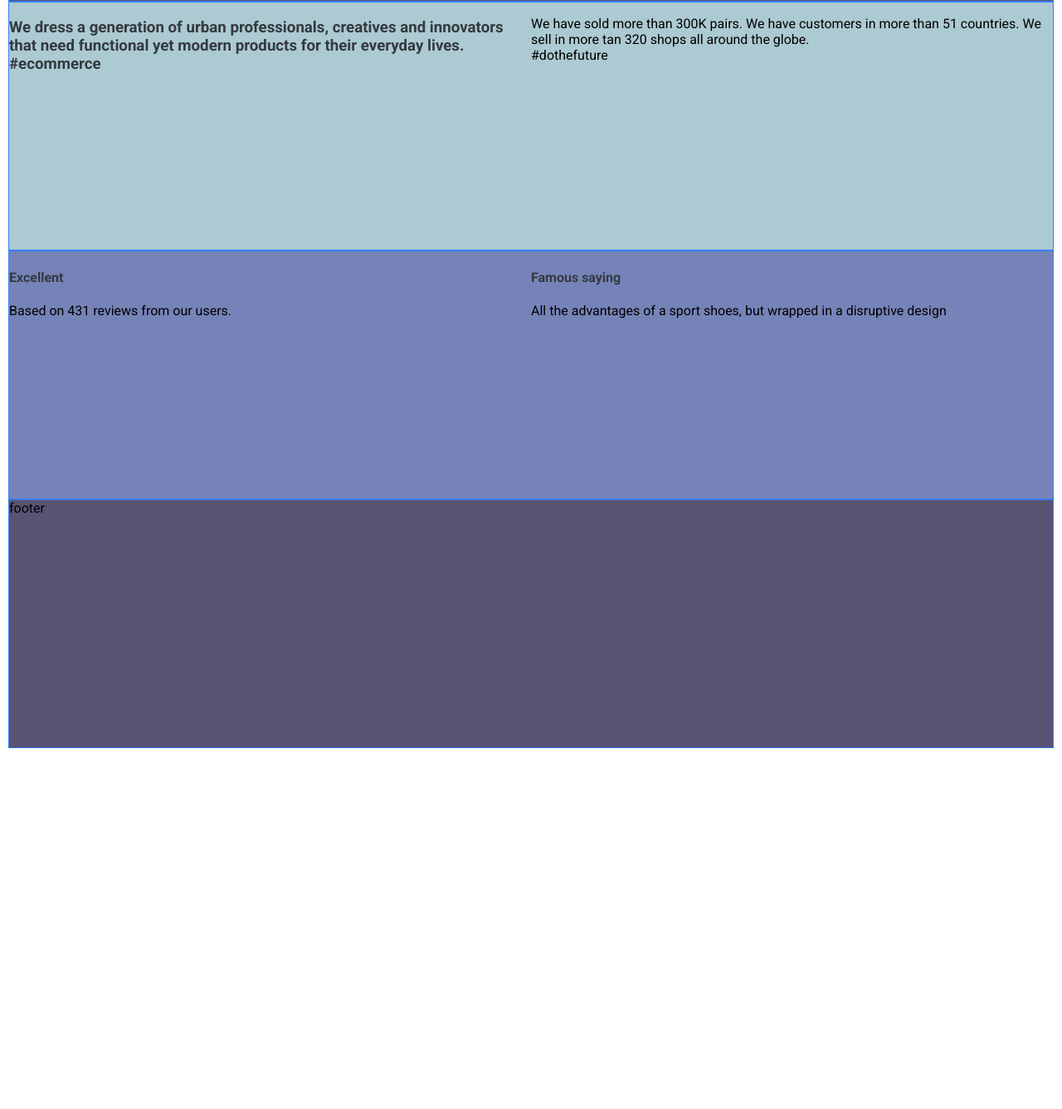
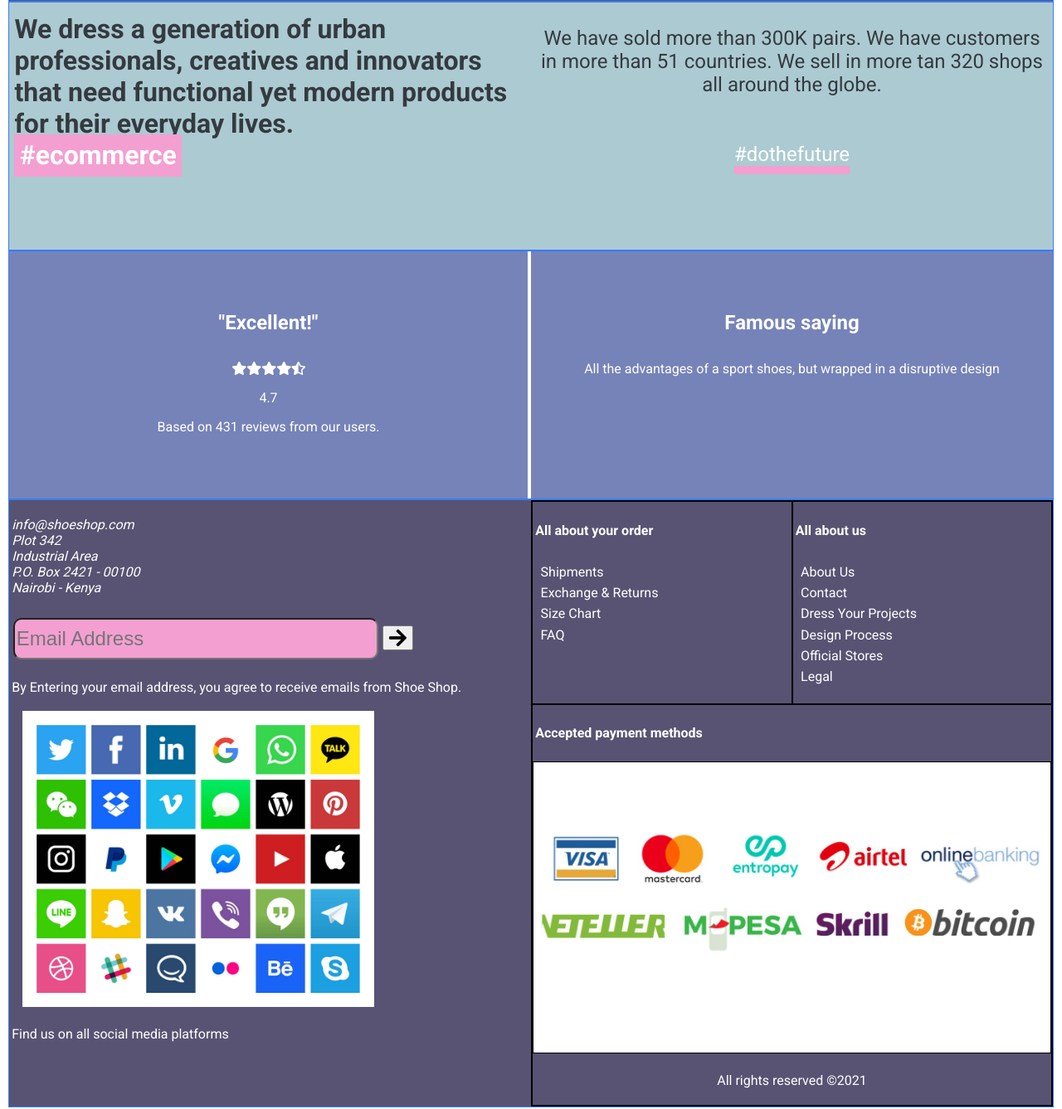
Before and after one commit to martinromario55/my-ecommerce-site, a plain HTML site: page index.html in a window 1280 px wide. Shown: the part 1969-3306 px from the top of the page at 83% size. Before the commit the page ends 2881 px from the top, so only its background shows below. Drawn offline with Linux system fonts and the light colour scheme.

Commit message:
Fourth commit

```diff
--- a/index.html
+++ b/index.html
@@ -5,9 +5,9 @@
     <meta charset="UTF-8">
     <meta http-equiv="X-UA-Compatible" content="IE=edge">
     <meta name="viewport" content="width=device-width, initial-scale=1.0">
-    <!-- <link rel="stylesheet" href="https://cdnjs.cloudflare.com/ajax/libs/font-awesome/5.15.4/css/all.min.css"
+     <link rel="stylesheet" href="https://cdnjs.cloudflare.com/ajax/libs/font-awesome/5.15.4/css/all.min.css"
         integrity="sha512-1ycn6IcaQQ40/MKBW2W4Rhis/DbILU74C1vSrLJxCq57o941Ym01SwNsOMqvEBFlcgUa6xLiPY/NS5R+E6ztJQ=="
-        crossorigin="anonymous" referrerpolicy="no-referrer" /> -->
+        crossorigin="anonymous" referrerpolicy="no-referrer" />
     <link rel="stylesheet" href="style.css">
     <title>My ecommerce site</title>
 </head>
@@ -182,10 +182,11 @@
                 </div>
             </div>
         </section>
+
+        <!-- Quote Section -->
         <section id="2" class="quote">
             <div class="slogan">
                 <h2>Technical and elegant products for your daily life.<br> Extreme comfort. 100&#37; original</h2>
-
             </div>
         </section>
 
@@ -193,17 +194,21 @@
         <section id="3" class="about">
             <div class="boast">
                 <h3>We dress a generation of urban professionals, creatives and innovators that need functional yet modern products for
-                their everyday lives.<br> &#35;ecommerce</h3>
+                their everyday lives.<br> <span id="pound">&#35;ecommerce</span></h3>
             </div>
             <div class="stats">
                 <p>We have sold more than 300K pairs. We have customers in more than 51 countries. We sell in more tan 320 shops all around
-                the globe.<br>
-                &#35;dothefuture</p>
+                the globe.<br><br><br>
+                <span id="pound1">&#35;dothefuture</span></p>
             </div>
         </section>
+
+        <!-- Couresell Section -->
         <section id="4" class="couresell">
             <div class="rating">
-                <h4>Excellent</h4>
+                <h4>"Excellent!"</h4>
+                <p><i class="fas fa-star"></i><i class="fas fa-star"></i><i class="fas fa-star"></i><i class="fas fa-star"></i><i class="fas fa-star-half-alt"></i></p>
+                <p>4.7</p>
                 <p>Based on 431 reviews from our users.</p>
             </div>
             <div class="couresell-post">
@@ -211,7 +216,51 @@
                 <p>All the advantages of a sport shoes, but wrapped in a disruptive design</p>
             </div>
         </section>
-        <footer>footer</footer>
+
+        <!-- Footer Section -->
+        <footer>
+            <div class="form">
+                <address>
+                    info@shoeshop.com <br>
+                    Plot 342 <br>
+                    Industrial Area <br>
+                    P.O. Box 2421 - 00100 <br>
+                    Nairobi - Kenya
+                </address> <br>
+
+                <input type="email" name="emailAddress" id="emailAddress" placeholder="Email Address"><button type="submit"><i class="fas fa-arrow-right"></i></button>
+                <p class="email">By Entering your email address, you agree to receive emails from Shoe Shop.</p>
+                <img src="images/socialmedia.jpg" alt="social media platphorms">
+                <p>Find us on all social media platforms</p>
+            </div>
+            <div class="links">
+                <div class="link1">
+                    <h4>All about your order</h4>
+                    <ul>
+                        <li><a href="">Shipments</a></li>
+                        <li><a href="">Exchange &#38; Returns</a></li>
+                        <li><a href="">Size Chart</a></li>
+                        <li><a href="">FAQ</a></li>
+                    </ul>
+                </div>
+                <div class="link2">
+                    <h4>All about us</h4>
+                    <ul>
+                        <li><a href="">About Us</a></li>
+                        <li><a href="">Contact</a></li>
+                        <li><a href="">Dress Your Projects</a></li>
+                        <li><a href="">Design Process</a></li>
+                        <li><a href="">Official Stores</a></li>
+                        <li><a href="">Legal</a></li>
+                    </ul>
+                </div>
+                <div class="payments">
+                    <h4>Accepted payment methods</h4>
+                    <img src="images/payment-img.jpg" alt="list of payment methods" class="payment-image">
+                    <p class="copyright">All rights reserved &copy;2021</p>
+                </div>
+            </div>
+        </footer>
     </div>
 
     <script src="script.js"></script>
--- a/style.css
+++ b/style.css
@@ -116,6 +116,7 @@ h1 {
 
 .heading h2 {
     margin-top: .9em;
+    color: #343a40;
 }
 
 .card-group {
@@ -187,11 +188,37 @@ small {
     font-size: 2em;
 }
 
+/* About Section */
 .about {
     display: grid;
     grid-template-columns: repeat(2, 1fr);
     height: 300px;
     background-color: #accad1;
+}
+
+.boast h3 {
+    font-size: xx-large;
+    margin-top: .2em;
+    color: #343a40;
+    padding: .2em;
+}
+
+#pound {
+    padding: .2em;
+    color: white;
+    background-color: #f39fd1;
+}
+
+.stats p {
+    font-size: x-large;
+    text-align: center;
+    color: #343a40;
+    padding: .2em;
+}
+
+#pound1 {
+    color: white;
+    border-bottom: 10px solid #f39fd1;
 }
 
 /* Couresell Section */
@@ -202,9 +229,132 @@ small {
     background-color: #7683b8;
 }
 
+.rating {
+    border-right: 4px solid white;
+}
+
+.rating h4 {
+    text-align: center;
+    font-weight: bolder;
+    font-size: x-large;
+    color: white;
+    margin-top: 3em;
+}
+
+.rating p {
+    text-align: center;
+    color: white;
+}
+
+.couresell-post {
+    text-align: center;
+}
+
+.couresell-post h4 {
+    text-align: center;
+    font-weight: bolder;
+    font-size: x-large;
+    color: white;
+    margin-top: 3em;
+}
+
+.couresell-post p {
+    color: white;
+}
+
 /* Footer*/
 
 footer {
-    height: 300px;
+    display: grid;
+    grid-template-columns: repeat(2, 1fr);
+    height: auto;
     background-color: #585372;
 }
+
+.payments, .link2, .link1, .links {
+    border: 1px solid black
+}
+
+.links {
+    display: grid;
+    grid-template-columns: repeat(2, 1fr);
+}
+
+.form address {
+    color: white;
+    padding: .2em;
+    margin-top: 1em;
+}
+
+input {
+    width: 70%;
+    height: 50px;
+    margin: .2em;
+    border-radius: 10px;
+    background-color: #f39fd1;
+    font-size: x-large;
+    color: white;
+}
+
+.fa-arrow-right {
+    font-size: x-large;
+}
+
+.form p {
+    color: white;
+    padding: .2em;
+}
+
+.form img {
+    width: 70%;
+    padding-left: 1em;
+}
+
+.link1 h4, .link2 h4, .links ul li a {
+    color: white;
+    padding: .2em;
+}
+
+.links ul {
+    list-style-type: none;
+    padding: .2em;
+}
+
+.links ul li {
+    padding: .2em;
+}
+
+.links ul li a {
+    text-decoration: none;
+}
+
+.links ul li a:hover {
+    text-decoration: underline;
+}
+
+.link2 {
+    grid-column-start: 2;
+    grid-column-end: 3;
+}
+
+.payments {
+    grid-column-start: 1;
+    grid-column-end: 3;
+    ;
+
+}
+.payments img {
+    width: 100%;
+    border: 1px solid black;
+}
+
+.payments h4{
+    color: white;
+    padding: .2em;
+}
+
+.payments p {
+    color: white;
+    padding: .2em;
+    text-align: center;
+}
```
Also changed, not shown: images/payment-img.jpg (added), images/socialmedia.jpg (added).
